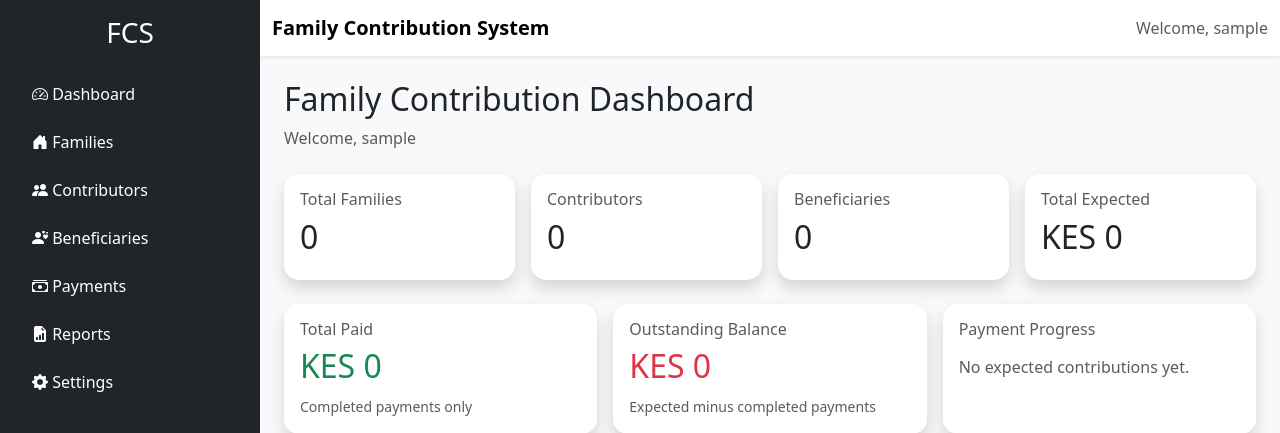
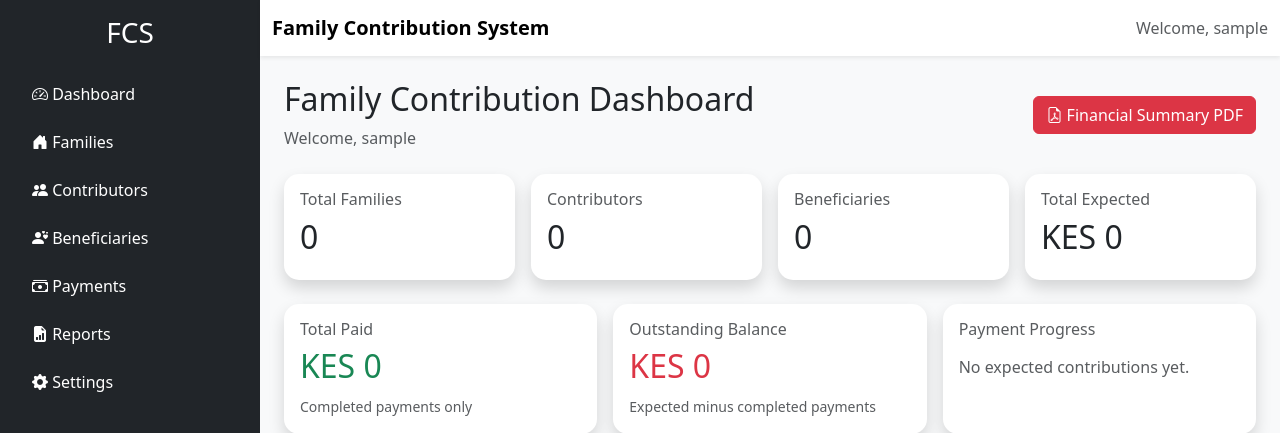
Before and after one commit to zephpeterson456-cloud/FamilyContributionSystem-Deploy, a Django app: page /dashboard/ in a window 1280 px wide. Shown: the top 433 px of the page. Run offline with Django 5.2, Linux system fonts and the light colour scheme; the visitor is signed in with stand-in values (Sample User, id 1).

Commit message:
Add financial summary PDF button to dashboard

```diff
--- a/templates/dashboard.html
+++ b/templates/dashboard.html
@@ -7,13 +7,24 @@
 <div class="container-fluid mt-4">
 
     <!-- Page Header -->
-    <div class="mb-4">
+<div class="mb-4 d-flex justify-content-between align-items-center flex-wrap gap-2">
+    <div>
         <h2>Family Contribution Dashboard</h2>
         <p class="text-muted mb-0">
             Welcome, {{ user.username }}
         </p>
     </div>
 
+    <div>
+        <a
+            href="{% url 'financial_summary_pdf' %}"
+            class="btn btn-danger"
+            target="_blank">
+            <i class="bi bi-file-earmark-pdf"></i>
+            Financial Summary PDF
+        </a>
+    </div>
+</div>
     <!-- Summary Cards -->
     <div class="row g-3 mb-4">
 
```
